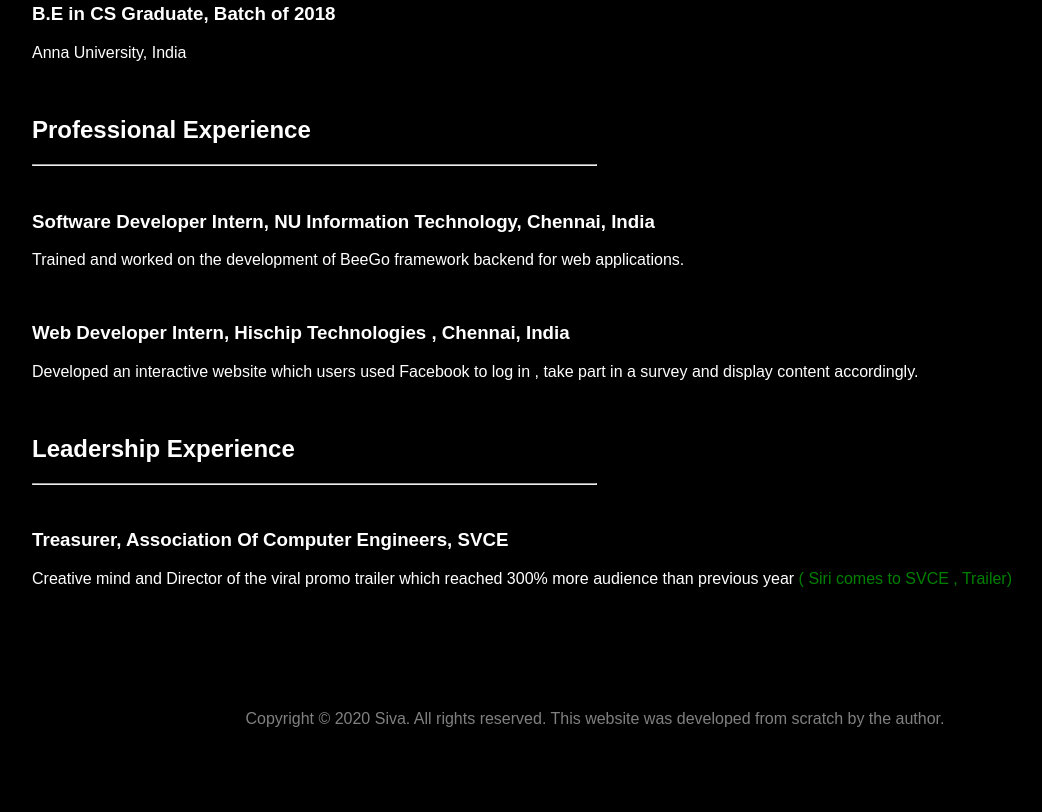
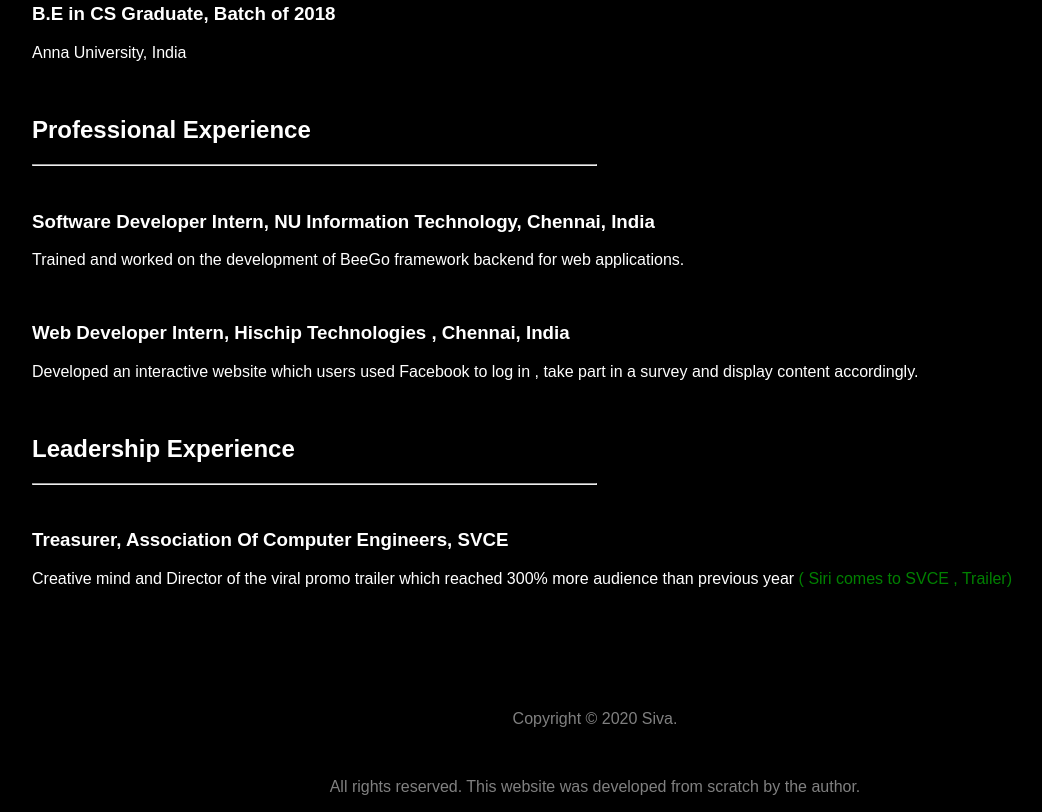
Before and after one commit to UaSiva/firstGitPage, a plain HTML site: page index.html in a window 1280 px wide. Shown: the part 325-1137 px from the top of the page, without its empty margins (45-1087 px from the left). Before the commit the page ends 1069 px from the top, so only its background shows below. Drawn offline with Linux system fonts and the light colour scheme.

Commit message:
Updated index.html
Made the footer two lines.

```diff
--- a/index.html
+++ b/index.html
@@ -110,7 +110,7 @@ footer {
 <br><br><br><br><br>
 
 <footer>
-  <p>Copyright &#169 2020 Siva. All rights reserved. This website was developed from scratch by the author. </p>
+  <p>Copyright &#169 2020 Siva.</p> <br><p> All rights reserved. This website was developed from scratch by the author. </p>
 </footer>
 
 
```
